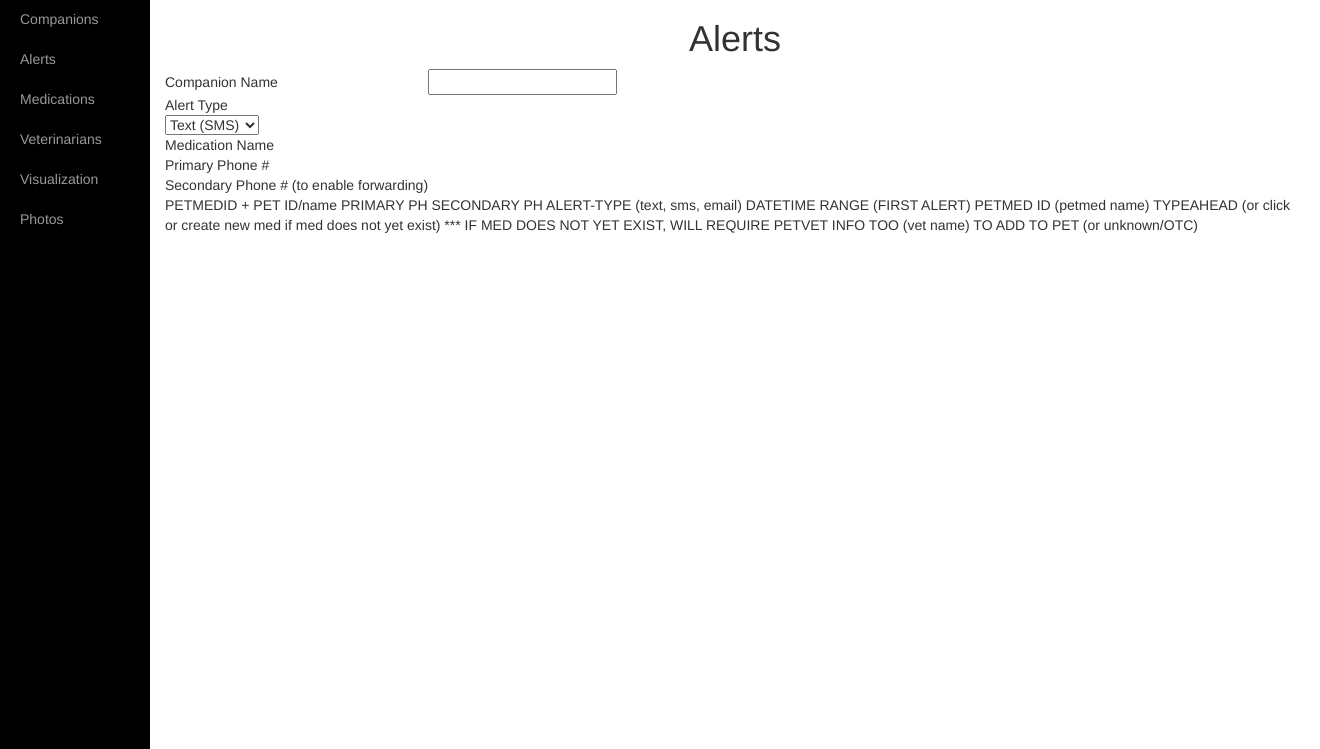
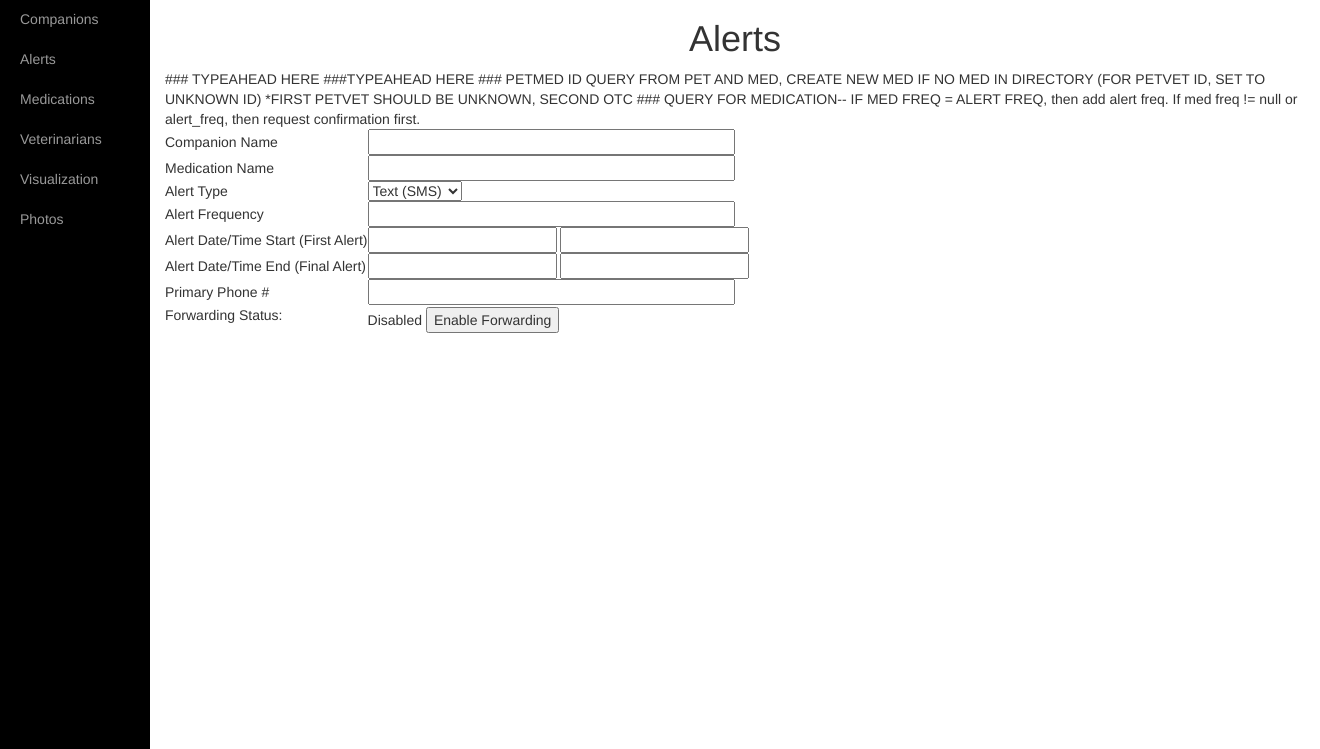
Before and after one commit to gitsteph/CompanionCare, a Flask app: page /alerts in a window 1320 px wide. Shown: the part 51-800 px from the top of the page. Run offline with Flask 2, Linux system fonts and the light colour scheme; the visitor is signed in with stand-in values (Sample User, id 1); tables that the repository leaves empty hold one stand-in row (values such as "Sample post"); some libraries are stand-ins or nearby versions.

Commit message:
Alerts refactored with new form.

```diff
--- a/model.py
+++ b/model.py
@@ -209,9 +209,10 @@ class Alert(db.Model):
     petmed_id = db.Column(db.Integer, db.ForeignKey('petmedications.id'), nullable=True)
     petfood_id = db.Column(db.Integer, nullable=True)
     primary_alert_phone = db.Column(db.String)
-    secondary_alert_phone = db.Column(db.String)
+    secondary_alert_phone = db.Column(db.String)  ### NEED TO ADD FWD ENABLED OR DISABLED ATTR
     current = db.Column(db.String(20))
     alert_type = db.Column(db.String(20))
+    alert_frequency = db.Column(db.Integer)
     created_at = db.Column(db.DateTime, nullable=False)
     updated_at = db.Column(db.DateTime, nullable=True)
 
--- a/templates/alerts.html
+++ b/templates/alerts.html
@@ -1,11 +1,7 @@
 {% extends 'base.html' %}
 {% block title %}MedAlert (for non-human companions){% endblock %}
 
-{% block content1 %}Alerts
-    {% if companion_obj is defined %}
-        for {{ companion_obj.name }}
-    {% endif %}
-{% endblock %}
+{% block content1 %}Alerts{% endblock %}
 
 {% block content2 %}
     {% macro input(name, variable, type='text', value='', size=20) -%}
@@ -14,19 +10,24 @@
                 {{ name }}
             </td>
             <td>
-                <input type="{{ type }}" name="{{ variable }}" value="{{ value|e }}" size="{{ size }}">
+                <input type="{{ type }}" name="{{ variable }}" value="{{ value|e }}" size="{{ 42 }}">
             </td>
         </tr>
     {%- endmacro %}
+
     <form action="#" id="newAlertForm" method="POST">
         <table>
             {{ input("Companion Name", "companion_name") }}
+            ### TYPEAHEAD HERE
+
+            {{ input("Medication Name", "medication_name") }}
+
+            ###TYPEAHEAD HERE ### PETMED ID QUERY FROM PET AND MED, CREATE NEW MED IF NO MED IN DIRECTORY (FOR PETVET ID, SET TO UNKNOWN ID) *FIRST PETVET SHOULD BE UNKNOWN, SECOND OTC
+
             <tr>
                 <td>
                     Alert Type
                 </td>
-            </tr>
-            <tr>
                 <td>
                     <select name="alert_type">
                         <option value="text_sms">Text (SMS)</option>
@@ -35,37 +36,73 @@
                     </select>
                 </td>
             </tr>
+
+            {{ input("Alert Frequency", "alert_frequency") }}
+
+            ### QUERY FOR MEDICATION-- IF MED FREQ = ALERT FREQ, then add alert freq.  If med freq != null or alert_freq, then request confirmation first.
             <tr>
                 <td>
-                    Medication Name
+                    Alert Date/Time Start (First Alert)
+                </td>
+                <td>
+                    <span id="#alertDateTimeRange">
+                        <input type="text" id="date_start" class="date start" />
+                        <input type="text" id="time_start" class="time start" />
+                    </span>
                 </td>
             </tr>
             <tr>
                 <td>
-                    Primary Phone #
+                    Alert Date/Time End (Final Alert)
+                </td>
+                <td>
+                    <span id="#alertDateTimeRange">
+                        <input type="text" id="time_end" class="time end" />
+                        <input type="text" id="date_end" class="date end" />
+                    </span>
+                </td>
+            </tr>
+            {{ input("Primary Phone #", "primary_phone") }}
+            <tr>
+                <td>
+                    <p>Forwarding Status: </p>
+                </td>
+                <td>
+                    <span id="forwarding_status">Disabled</span>
+                    <button button type="button" id="forward_enabled" value="enable">Enable Forwarding</button>
+                    <button button type="button" id="forward_disabled" value="disable" style="display: none">Disable Forwarding</button>
                 </td>
             </tr>
             <tr>
                 <td>
-                    Secondary Phone # (to enable forwarding)
+                    <span id="secondary_phone-text" style="display: none">
+                        Secondary Phone #
+                    </span>
+                </td>
+                <td>
+                    <input type="text" id="secondary_phone-field" name="secondary_phone" style="display: none"></input>
                 </td>
             </tr>
         </table>
-
-        PETMEDID + PET ID/name
-        PRIMARY PH
-        SECONDARY PH
-        ALERT-TYPE (text, sms, email)
-        DATETIME RANGE (FIRST ALERT)
-        PETMED ID (petmed name) TYPEAHEAD (or click or create new med if med does not yet exist)
-
-        *** IF MED DOES NOT YET EXIST, WILL REQUIRE PETVET INFO TOO (vet name) TO ADD TO PET (or unknown/OTC)
-
     </form>
 
 <script>
 
+$('#forward_enabled').on('click', function(evt) {
+    $('#secondary_phone-text').show();
+    $('#secondary_phone-field').show();
+    $('#forward_enabled').hide();
+    $('#forwarding_status').text("Enabled");
+    $('#forward_disabled').show();
+});
 
+$('#forward_disabled').on('click', function(evt) {
+    $('#forwarding_status').text("Disabled");
+    $('#forward_enabled').show();
+    $('#secondary_phone-text').hide();
+    $('#secondary_phone-field').hide();
+    $('#forward_disabled').hide(); // TODO: NEED TO ENABLE DISABLE OF PREV ALERTS FWD
+})
 
 </script>
 
```
